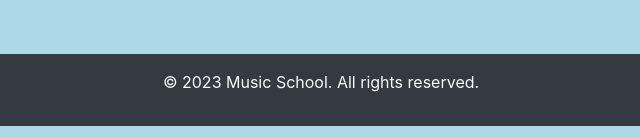
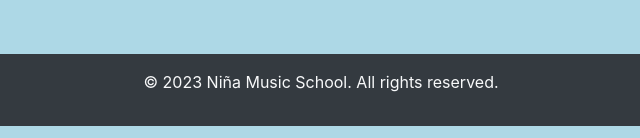
Before and after one commit to Ted-bits/ni-a-music-school-website, a plain HTML site: page index.html in a window 1280 px wide. Shown: the part 3608-3746 px from the top of the page, 319-959 px from the left. Drawn offline with nearby package versions, Linux system fonts and the light colour scheme.

Commit message:
index.html

```diff
--- a/index.html
+++ b/index.html
@@ -347,7 +347,7 @@
 
   <!-- Footer Section -->
   <footer class="bg-dark text-light text-center py-3">
-    <p>&copy; 2023 Music School. All rights reserved.</p>
+    <p>&copy; 2023 Niña Music School. All rights reserved.</p>
   </footer>
   </div>
 
```
